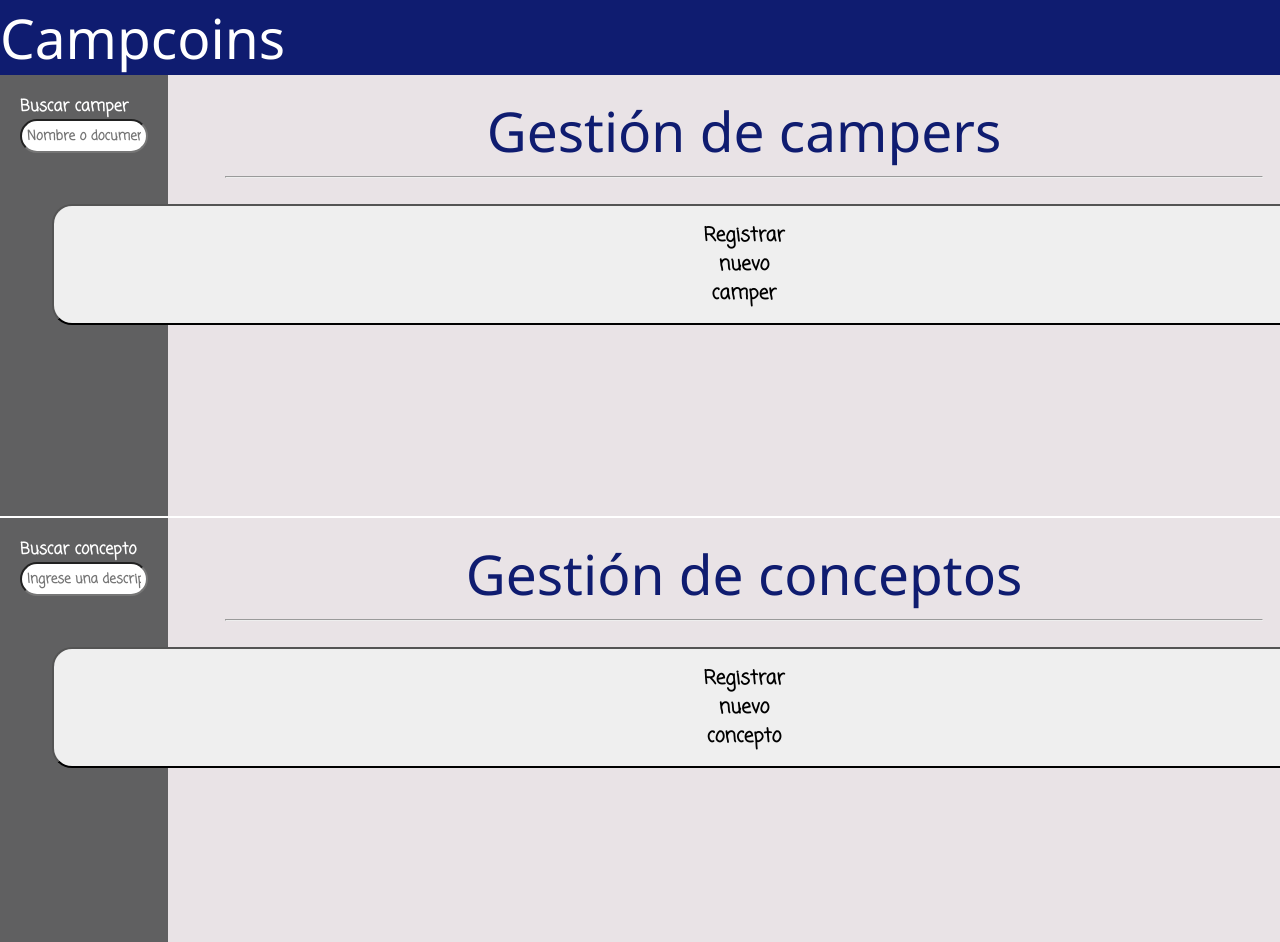
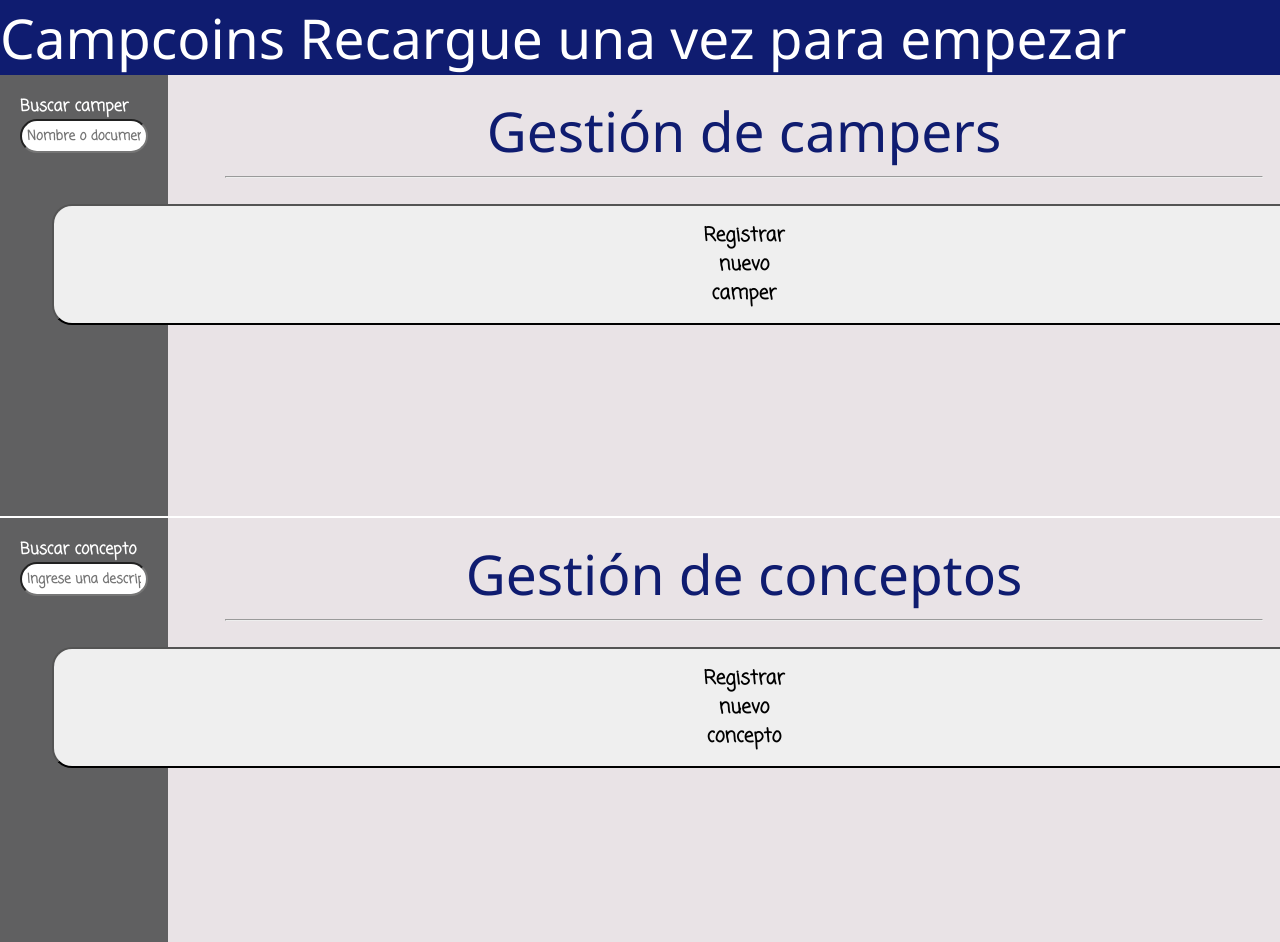
Before and after one commit to AlejandroP75/FiltroEvaluacion, a plain HTML site: page index.html in a window 1280 px wide. Shown: the top 942 px of the page. Drawn offline with Linux system fonts and the light colour scheme; a web font is replaced by a local one.

Commit message:
Update index.html

```diff
--- a/index.html
+++ b/index.html
@@ -10,7 +10,7 @@
 <body>
     <nav>
         <a href="index.html" class="logoInicio">
-            <h1 class="titulo">Campcoins</h1>
+            <h1 class="titulo">Campcoins Recargue una vez para empezar</h1>
         </a>
     </nav>
     <div class="campers">
```
